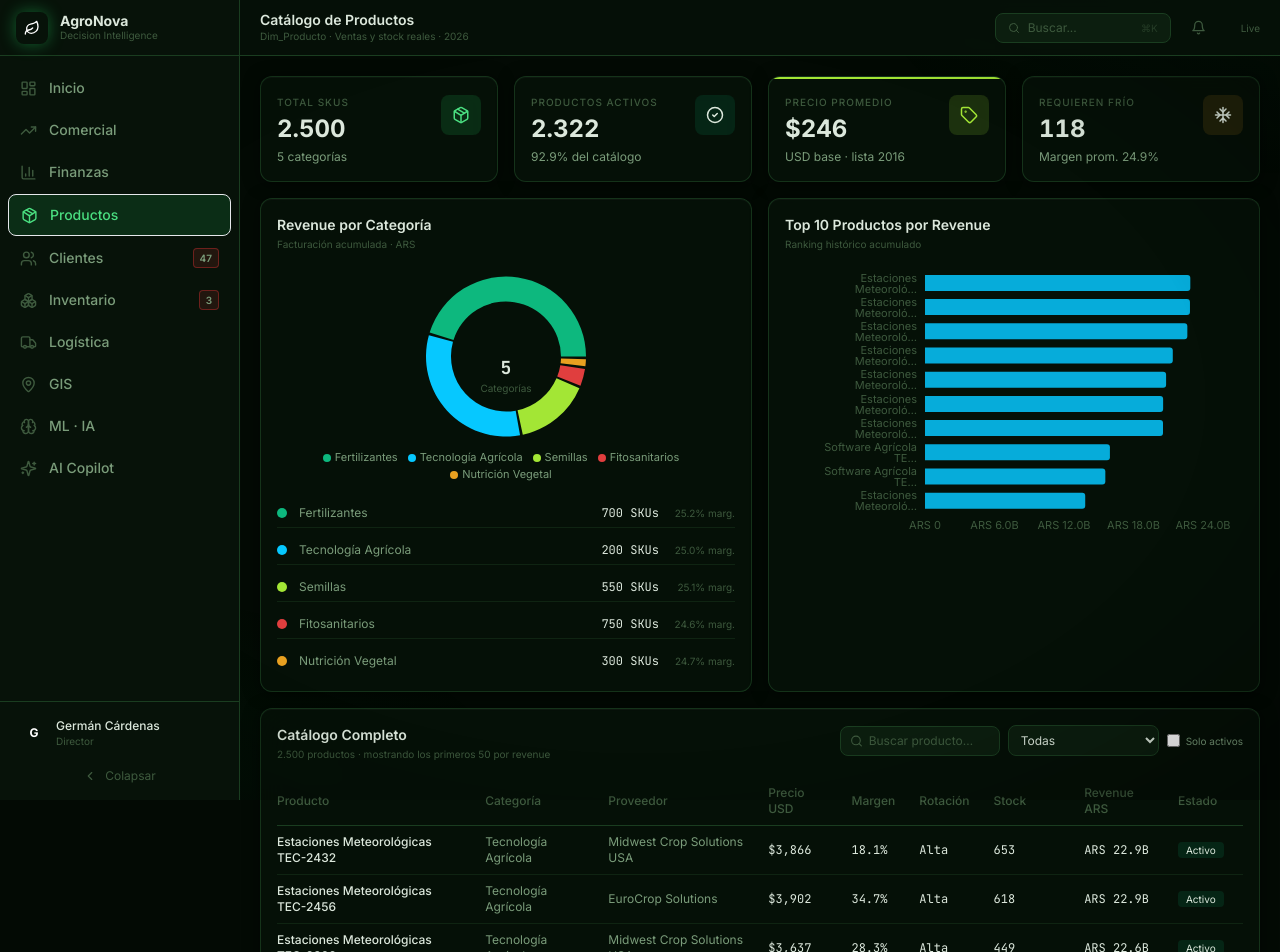
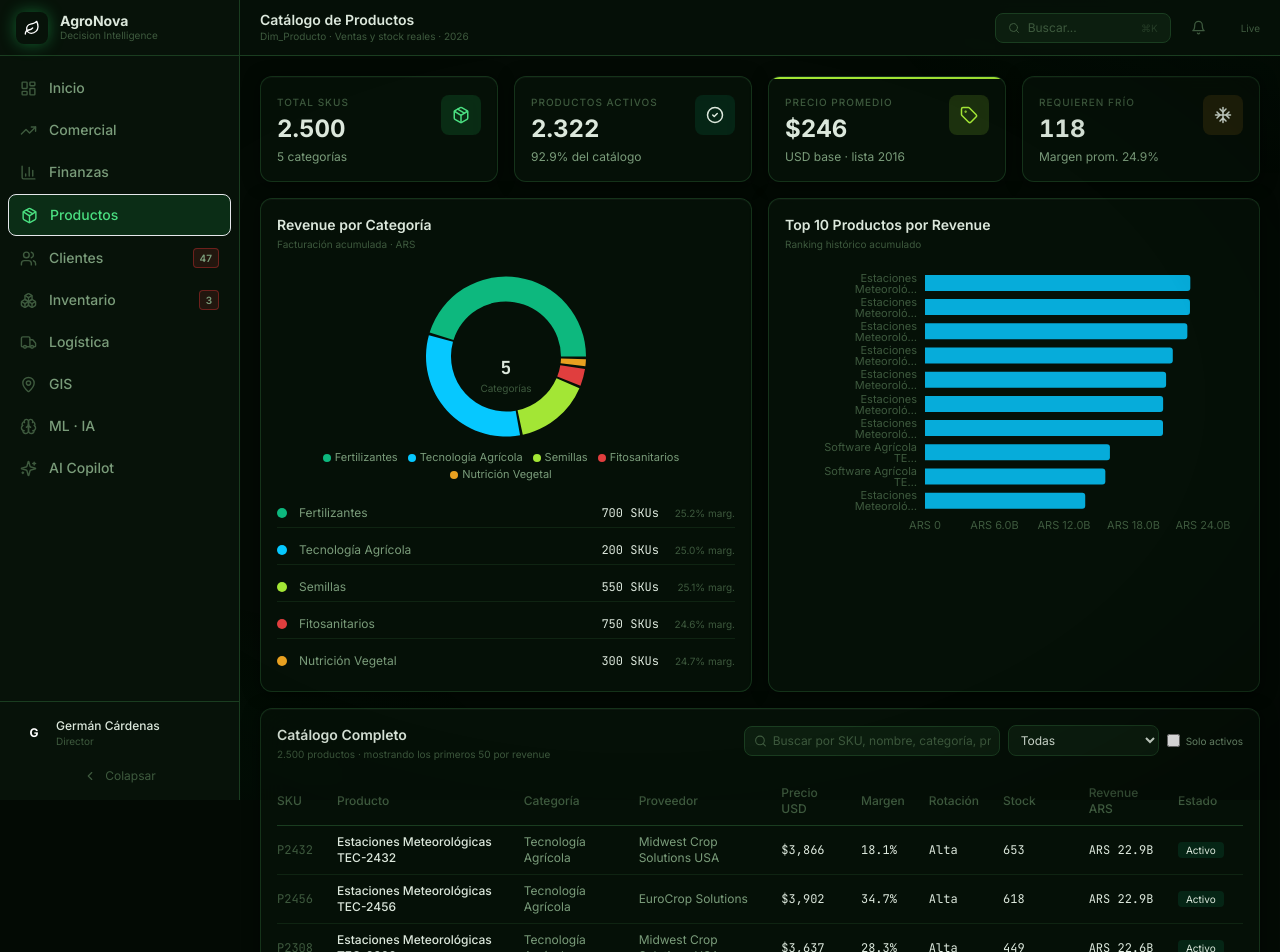
Before and after one commit to licgermancardenas-crypto/AgroNova_plataforma, a Next.js app in the folder web/: page /productos in a window 1280 px wide. Shown: the top 952 px of the page. Built offline with nearby package versions, Linux system fonts and the light colour scheme.

Commit message:
feat(productos): unify search across SKU, nombre, categoría y proveedor
Single search box now matches producto_id, nombre, categoría, subcategoría
y proveedor instead of just nombre/subcategoría. Adds SKU column to table.

Co-Authored-By: Claude Sonnet 5 <noreply@anthropic.com>

```diff
--- a/web/app/productos/page.tsx
+++ b/web/app/productos/page.tsx
@@ -99,7 +99,13 @@ export default function ProductosPage() {
     return productos
       .filter(p => (catFilter === "Todas" || p.categoria === catFilter))
       .filter(p => (!soloActivos || p.activo))
-      .filter(p => !q || p.nombre_producto.toLowerCase().includes(q) || p.subcategoria.toLowerCase().includes(q))
+      .filter(p => !q ||
+        p.nombre_producto.toLowerCase().includes(q) ||
+        p.producto_id.toLowerCase().includes(q) ||
+        p.categoria.toLowerCase().includes(q) ||
+        p.subcategoria.toLowerCase().includes(q) ||
+        p.nombre_proveedor.toLowerCase().includes(q)
+      )
       .sort((a, b) => b.revenue_ars - a.revenue_ars);
   }, [productos, search, catFilter, soloActivos]);
 
@@ -181,8 +187,8 @@ export default function ProductosPage() {
                 <input
                   value={search}
                   onChange={e => setSearch(e.target.value)}
-                  placeholder="Buscar producto…"
-                  className="pl-7 pr-2 py-1.5 text-xs bg-bg-elevated border border-border rounded-lg text-text-primary placeholder:text-text-muted focus:outline-none focus:border-primary-DEFAULT/50 w-40"
+                  placeholder="Buscar por SKU, nombre, categoría, proveedor…"
+                  className="pl-7 pr-2 py-1.5 text-xs bg-bg-elevated border border-border rounded-lg text-text-primary placeholder:text-text-muted focus:outline-none focus:border-primary-DEFAULT/50 w-64"
                 />
               </div>
               <select
@@ -199,10 +205,11 @@ export default function ProductosPage() {
             </div>
           }
         />
-        <SimpleTable headers={["Producto", "Categoría", "Proveedor", "Precio USD", "Margen", "Rotación", "Stock", "Revenue ARS", "Estado"]}>
+        <SimpleTable headers={["SKU", "Producto", "Categoría", "Proveedor", "Precio USD", "Margen", "Rotación", "Stock", "Revenue ARS", "Estado"]}>
           {shown.map(p => (
             <tr key={p.producto_id} className="tr-hover border-b border-border-subtle last:border-0">
-              <td className="py-2 px-3 first:pl-0">
+              <td className="py-2 px-3 first:pl-0 font-mono text-text-muted">{p.producto_id}</td>
+              <td className="py-2 px-3">
                 <span className="text-text-primary font-medium">{p.nombre_producto}</span>
                 {p.requiere_frio && <Snowflake size={11} className="inline ml-1.5 text-cyan-brand" />}
               </td>
```
